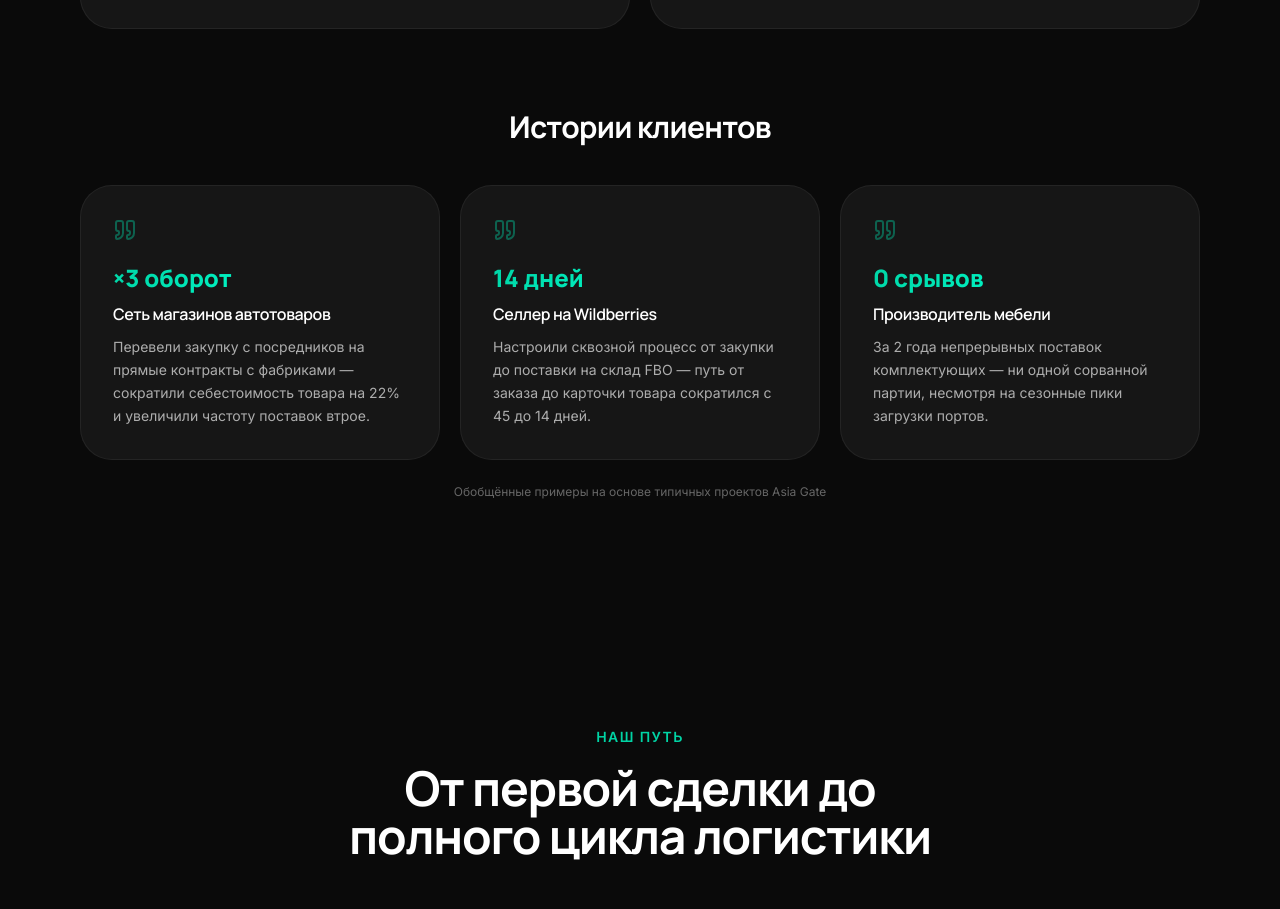
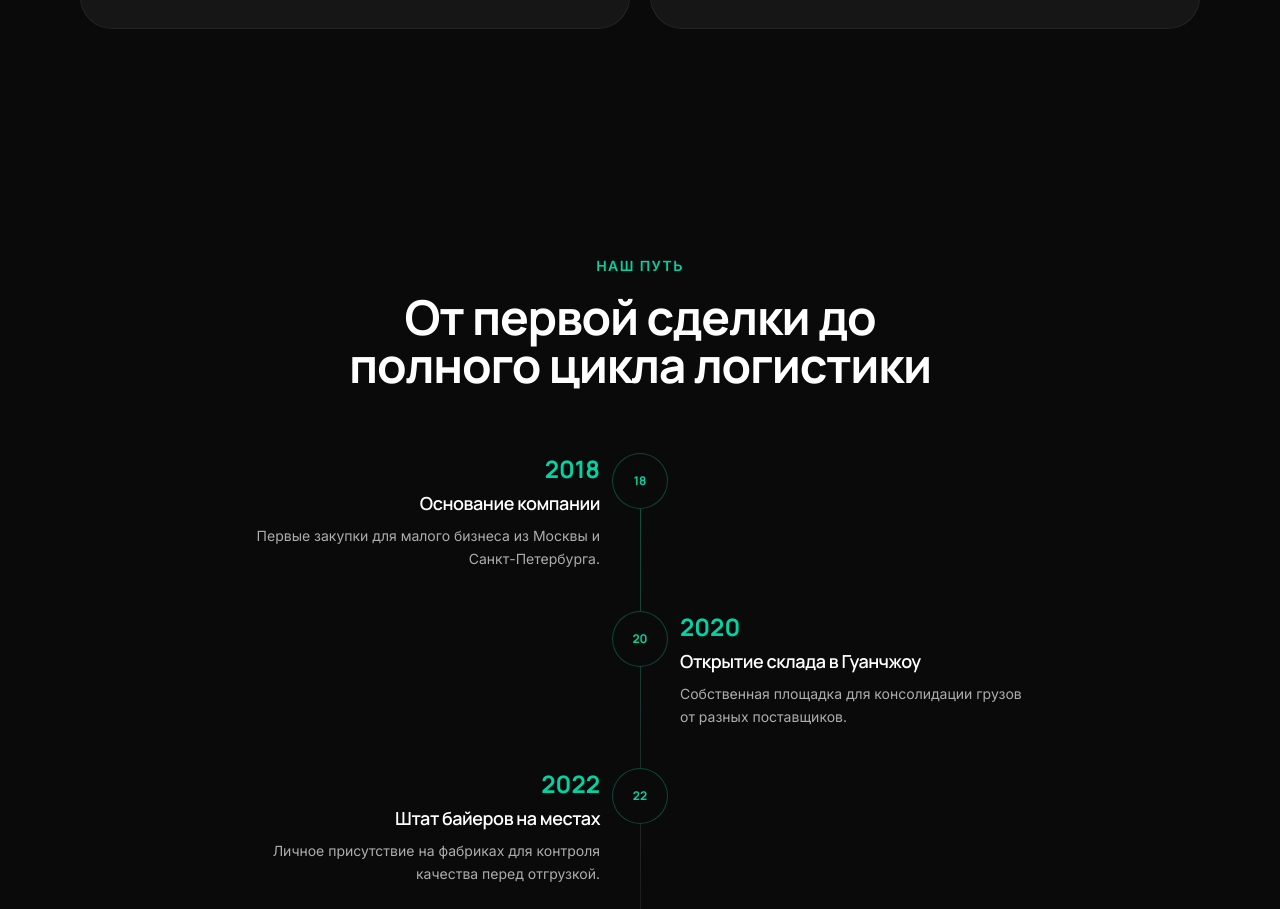
Before and after one commit to dmitryulyanovv/asiagate, a Next.js app: page /about in a window 1280 px wide. Shown: the part 5838-6747 px from the top of the page. Built offline with nearby package versions, Linux system fonts and the light colour scheme.

Commit message:
Remove case studies from AboutWhyUs component
Removed case studies section and associated data from AboutWhyUs component.

```diff
--- a/components/sections/AboutWhyUs.tsx
+++ b/components/sections/AboutWhyUs.tsx
@@ -1,25 +1,6 @@
 "use client";
 
 import { motion } from "framer-motion";
-import { Quote } from "lucide-react";
-
-const CASES = [
-  {
-    metric: "×3 оборот",
-    title: "Сеть магазинов автотоваров",
-    text: "Перевели закупку с посредников на прямые контракты с фабриками — сократили себестоимость товара на 22% и увеличили частоту поставок втрое.",
-  },
-  {
-    metric: "14 дней",
-    title: "Селлер на Wildberries",
-    text: "Настроили сквозной процесс от закупки до поставки на склад FBO — путь от заказа до карточки товара сократился с 45 до 14 дней.",
-  },
-  {
-    metric: "0 срывов",
-    title: "Производитель мебели",
-    text: "За 2 года непрерывных поставок комплектующих — ни одной сорванной партии, несмотря на сезонные пики загрузки портов.",
-  },
-];
 
 const REASONS = [
   {
@@ -80,44 +61,6 @@ export default function AboutWhyUs() {
             </motion.div>
           ))}
         </div>
-
-        {/* Case studies */}
-        <div className="mt-20">
-          <motion.h3
-            initial={{ opacity: 0, y: 16 }}
-            whileInView={{ opacity: 1, y: 0 }}
-            viewport={{ once: true, margin: "-80px" }}
-            transition={{ duration: 0.5 }}
-            className="text-center font-display text-2xl font-bold text-white sm:text-3xl"
-          >
-            Истории клиентов
-          </motion.h3>
-
-          <div className="mt-10 grid grid-cols-1 gap-5 lg:grid-cols-3">
-            {CASES.map((c, i) => (
-              <motion.div
-                key={c.title}
-                initial={{ opacity: 0, y: 28 }}
-                whileInView={{ opacity: 1, y: 0 }}
-                viewport={{ once: true, margin: "-60px" }}
-                transition={{ duration: 0.6, delay: i * 0.1, ease: [0.16, 1, 0.3, 1] }}
-                className="relative overflow-hidden rounded-2xl border border-white/[0.06] bg-[#161616] p-8"
-              >
-                <Quote className="h-6 w-6 text-[#00D4A5]/40" />
-                <div className="mt-5 font-display text-2xl font-extrabold text-gradient-accent">
-                  {c.metric}
-                </div>
-                <h4 className="mt-2 font-display text-base font-semibold text-white">
-                  {c.title}
-                </h4>
-                <p className="mt-2.5 text-sm leading-relaxed text-[#ADADAD]">{c.text}</p>
-              </motion.div>
-            ))}
-          </div>
-          <p className="mt-6 text-center text-xs text-[#666666]">
-            Обобщённые примеры на основе типичных проектов Asia Gate
-          </p>
-        </div>
       </div>
     </section>
   );
```
